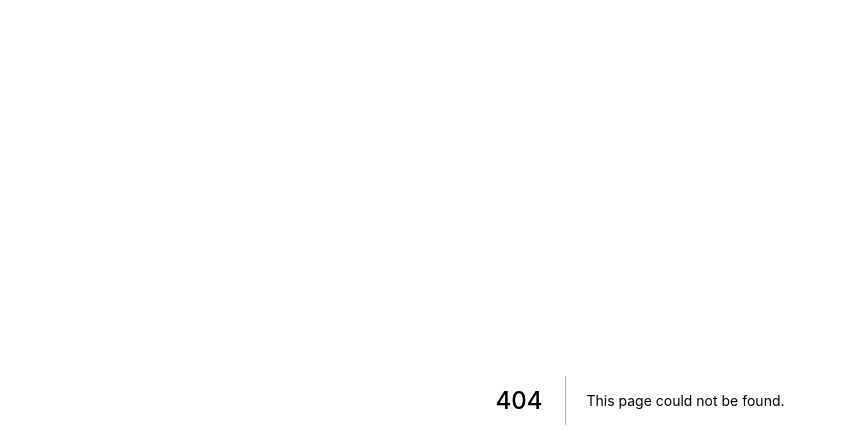
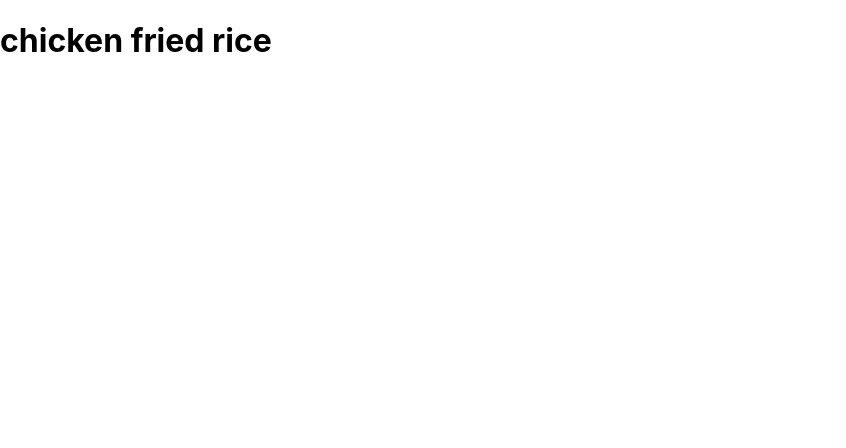
Before and after one commit to sachin96Boy/mghotel, a Next.js app: page /product/chicken-fried-rice in a window 1280 px wide. Before the commit this address had no page. Shown: the top 448 px of the page, without its empty margins (0-846 px from the left). Built offline with nearby package versions, Linux system fonts and the light colour scheme.

Commit message:
updated:productoverview-route added

```diff
--- a/pages/index.js
+++ b/pages/index.js
@@ -1,4 +1,5 @@
 import Layout from "../components/Layout";
+import Link from "next/link";
 import React from "react";
 import {
   Button,
@@ -21,6 +22,7 @@
           {data.products.map((product) => (
             <Grid item xs={12} sm={6} md={4} lg={3} key={product.name}>
               <Card>
+                <Link href={`/product/${product.slug}`} passHref>
                   <CardActionArea>
                     <CardMedia
                       component={"img"}
@@ -31,6 +33,7 @@
                       <Typography>{product.name}</Typography>
                     </CardContent>
                   </CardActionArea>
+                </Link>
                 <CardActions>
                   <Typography>{product.price}</Typography>
                   <Button size="small" color="primary">
--- /dev/null
+++ b/pages/product/[slug].js
@@ -0,0 +1,21 @@
+import { useRouter } from "next/router";
+import React from "react";
+import data from "../../utils/data";
+
+function ProductScreen() {
+  const router = useRouter();
+  const { slug } = router.query;
+
+  const product = data.products.find((p) => p.slug === slug);
+
+  if (!product) {
+    return <div>Product not found</div>;
+  }
+  return (
+    <div>
+      <h1>{product.name}</h1>
+    </div>
+  );
+}
+
+export default ProductScreen;
--- a/utils/data.js
+++ b/utils/data.js
@@ -2,6 +2,7 @@
   products: [
     {
       name: "Sweet cakes",
+      slug: "sweet-cakes",
       category: "Cakes",
       images: "https://pic.cakesdecor.com/c700/udy1jdwqtcjf5vlrkflh.jpg",
       price: "70",
@@ -13,6 +14,7 @@
     },
     {
       name: "Choco cakes",
+      slug: "choco-cakes",
       category: "Cakes",
       images:
         "https://nationaltoday.com/wp-content/uploads/2020/01/chocolatecake-1-640x514.jpg",
@@ -25,6 +27,7 @@
     },
     {
       name: "lava cakes",
+      slug: "lava-cakes",
       category: "Cakes",
       images:
         "https://www.theflavorbender.com/wp-content/uploads/2019/01/Molten-Lava-Cake-The-Flavor-Bender-6933.jpg",
@@ -37,6 +40,7 @@
     },
     {
       name: "kothhu",
+      slug: "kothhu",
       category: "food",
       images:
         "https://www.spicemountain.co.uk/wp-content/uploads/2019/10/Chicken-Kottu.jpg",
@@ -49,6 +53,7 @@
     },
     {
       name: "chicken fried rice",
+      slug: "chicken-fried-rice",
       category: "food",
       images:
         "https://www.thespruceeats.com/thmb/s3IHuQNeKvDUGXU1lAybvFfhpmw=/940x0/filters:no_upscale():max_bytes(150000):strip_icc():format(webp)/classic-thai-chicken-fried-rice-3217140-Hero_01-5d07dca7cbe94e5db174d26dd4ea70bf.jpg",
@@ -61,6 +66,7 @@
     },
     {
       name: "Noodle Soup",
+      slug: "noodle-soup",
       category: "soup",
       images:
         "https://www.errenskitchen.com/wp-content/uploads/2014/04/quick-and-easy-chinese-noodle-soup3-1-650x975.jpg",
@@ -73,6 +79,7 @@
     },
     {
       name: "Vegi Soup",
+      slug: "vegi-soup",
       category: "soup",
       images:
         "https://thecozyapron.com/wp-content/uploads/2018/07/vegetable-soup_thecozyapron_1.jpg",
@@ -85,6 +92,7 @@
     },
     {
       name: "rolls",
+      slug: "rolls",
       category: "shorteats",
       images:
         "https://www.cubesnjuliennes.com/wp-content/uploads/2021/01/Veggie-Spring-Rolls.jpg",
```
Also changed, not shown: components/Layout.js (+23 -2 lines), utils/styles.js (+7 -0 lines). Lines whose indentation alone changed are shown as unchanged.
